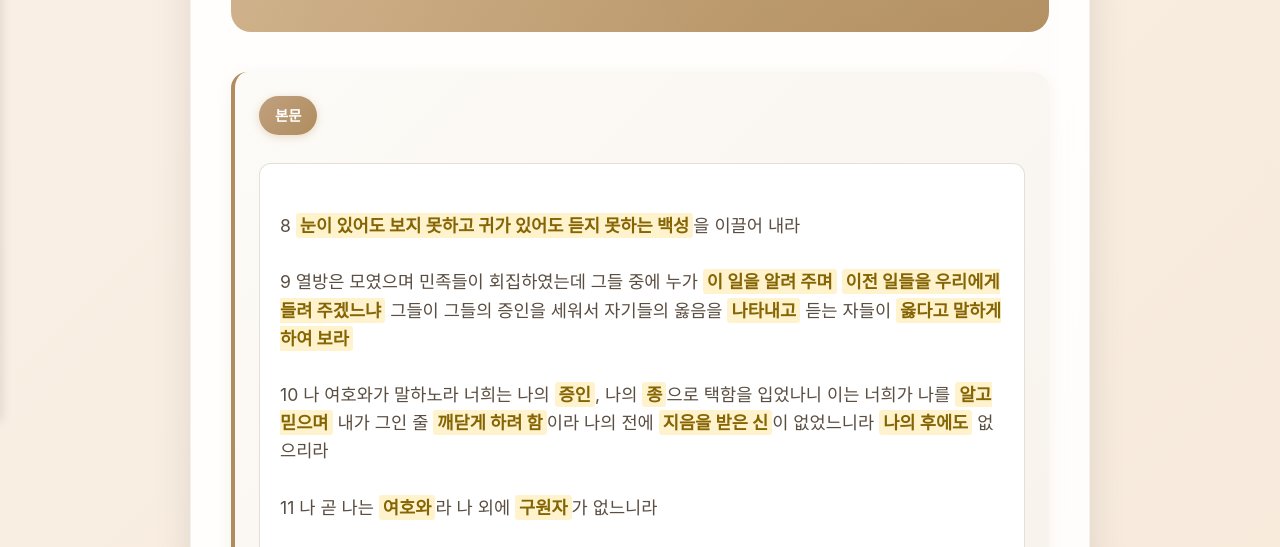
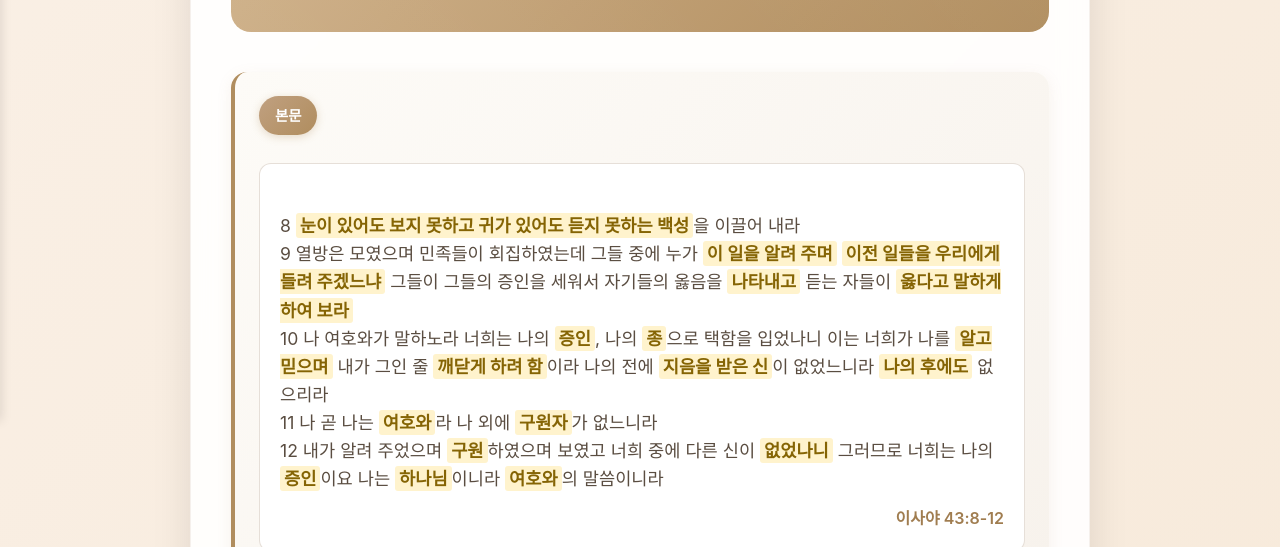
Before and after one commit to famegon/weekly_bible, a plain HTML site: page 25-37th.html in a window 1280 px wide. Shown: the part 379-926 px from the top of the page. Drawn offline with Linux system fonts and the light colour scheme.

Commit message:
Update 25-37th.html

```diff
--- a/25-37th.html
+++ b/25-37th.html
@@ -41,11 +41,11 @@
                     <div class="question-number">본문</div>
                     <div class="verse">
                         <div class="verse-text">
-                            <p>8  <span class="highlight-answer">눈이 있어도 보지 못하고 귀가 있어도 듣지 못하는 백성</span>을 이끌어 내라</p>
-                            <p>9  열방은 모였으며 민족들이 회집하였는데 그들 중에 누가 <span class="highlight-answer">이 일을 알려 주며</span> <span class="highlight-answer">이전 일들을 우리에게 들려 주겠느냐</span> 그들이 그들의 증인을 세워서 자기들의 옳음을 <span class="highlight-answer">나타내고</span> 듣는 자들이 <span class="highlight-answer">옳다고 말하게 하여 보라</span></p>
-                            <p>10 나 여호와가 말하노라 너희는 나의 <span class="highlight-answer">증인</span>, 나의 <span class="highlight-answer">종</span>으로 택함을 입었나니 이는 너희가 나를 <span class="highlight-answer">알고 믿으며</span> 내가 그인 줄 <span class="highlight-answer">깨닫게 하려 함</span>이라 나의 전에 <span class="highlight-answer">지음을 받은 신</span>이 없었느니라 <span class="highlight-answer">나의 후에도</span> 없으리라</p>
-                            <p>11 나 곧 나는 <span class="highlight-answer">여호와</span>라 나 외에 <span class="highlight-answer">구원자</span>가 없느니라</p>
-                            <p>12 내가 알려 주었으며 <span class="highlight-answer">구원</span>하였으며 보였고 너희 중에 다른 신이 <span class="highlight-answer">없었나니</span> 그러므로 너희는 나의 <span class="highlight-answer">증인</span>이요 나는 <span class="highlight-answer">하나님</span>이니라 <span class="highlight-answer">여호와</span>의 말씀이니라</p>
+                            8  <span class="highlight-answer">눈이 있어도 보지 못하고 귀가 있어도 듣지 못하는 백성</span>을 이끌어 내라
+                            9  열방은 모였으며 민족들이 회집하였는데 그들 중에 누가 <span class="highlight-answer">이 일을 알려 주며</span> <span class="highlight-answer">이전 일들을 우리에게 들려 주겠느냐</span> 그들이 그들의 증인을 세워서 자기들의 옳음을 <span class="highlight-answer">나타내고</span> 듣는 자들이 <span class="highlight-answer">옳다고 말하게 하여 보라</span>
+                            10 나 여호와가 말하노라 너희는 나의 <span class="highlight-answer">증인</span>, 나의 <span class="highlight-answer">종</span>으로 택함을 입었나니 이는 너희가 나를 <span class="highlight-answer">알고 믿으며</span> 내가 그인 줄 <span class="highlight-answer">깨닫게 하려 함</span>이라 나의 전에 <span class="highlight-answer">지음을 받은 신</span>이 없었느니라 <span class="highlight-answer">나의 후에도</span> 없으리라
+                            11 나 곧 나는 <span class="highlight-answer">여호와</span>라 나 외에 <span class="highlight-answer">구원자</span>가 없느니라
+                            12 내가 알려 주었으며 <span class="highlight-answer">구원</span>하였으며 보였고 너희 중에 다른 신이 <span class="highlight-answer">없었나니</span> 그러므로 너희는 나의 <span class="highlight-answer">증인</span>이요 나는 <span class="highlight-answer">하나님</span>이니라 <span class="highlight-answer">여호와</span>의 말씀이니라
                         </div>
                         <div class="verse-reference">이사야 43:8-12</div>
                     </div>
```
